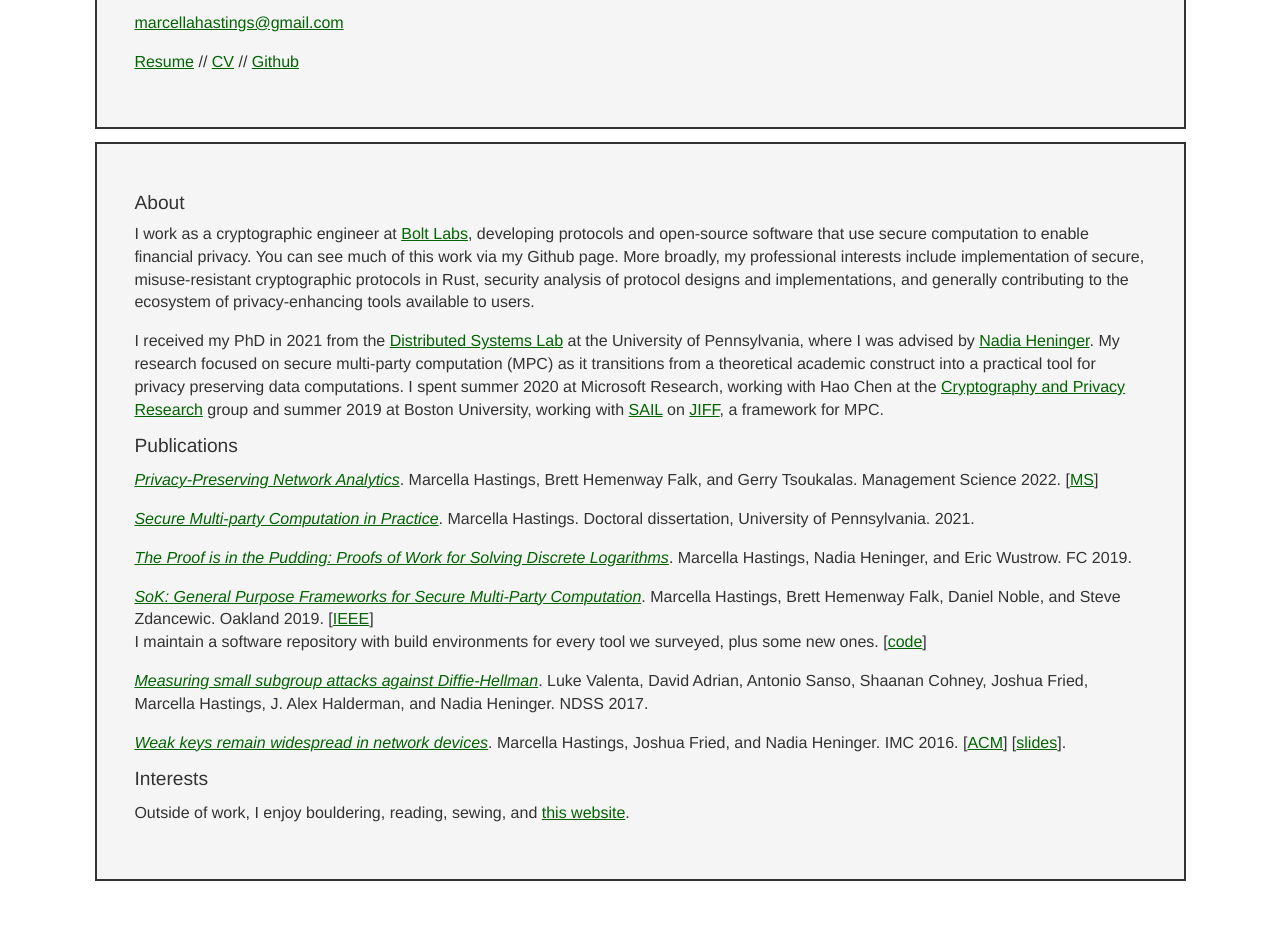
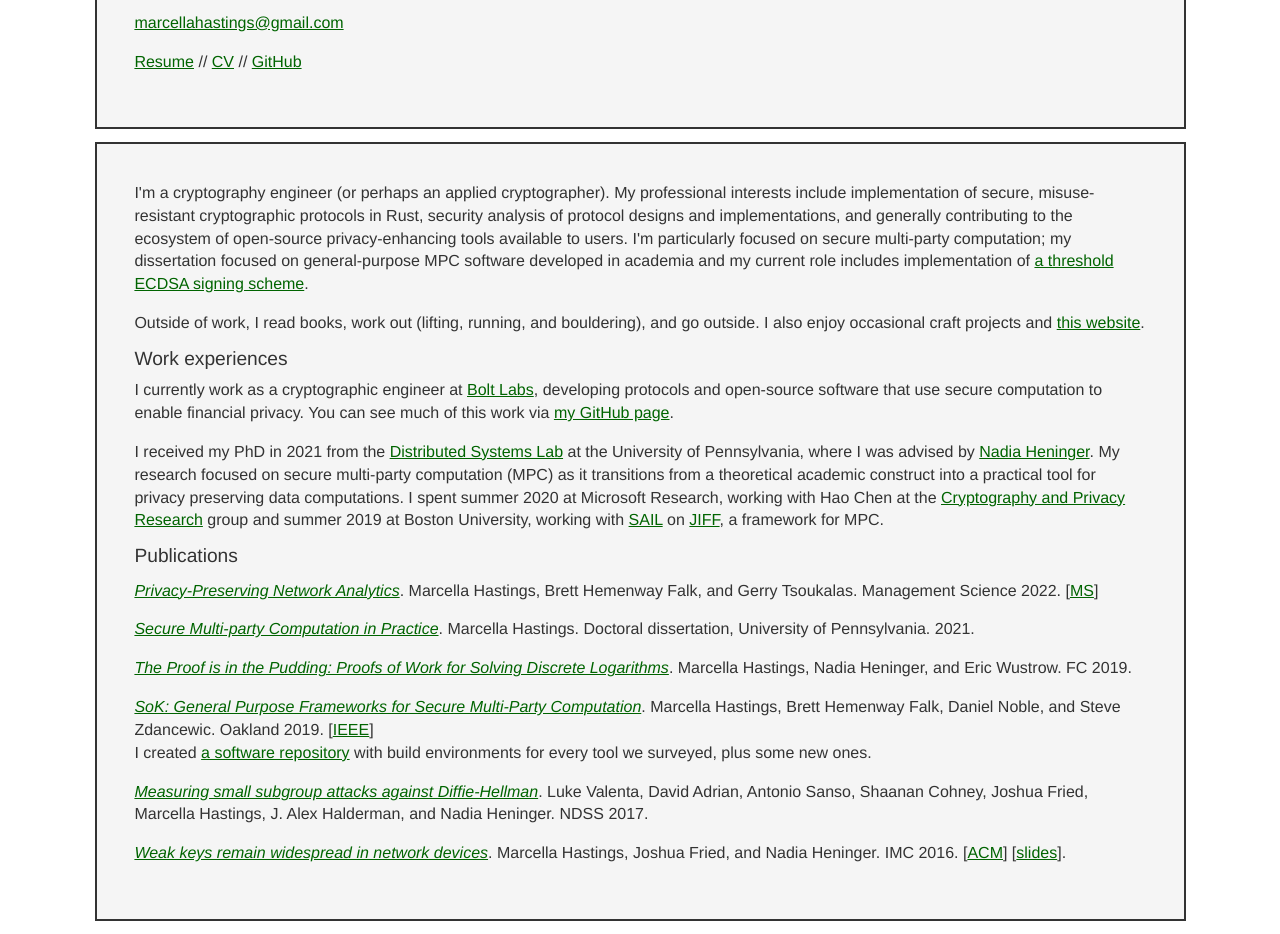
Before and after one commit to marsella/marsella.github.io, a plain HTML site: page index.html in a window 1280 px wide. Shown: the part 85-1019 px from the top of the page. Before the commit the page ends 978 px from the top, so only its background shows below. Drawn offline with Linux system fonts and the light colour scheme.

Commit message:
update about section

```diff
--- a/index.html
+++ b/index.html
@@ -15,14 +15,21 @@
     </p>
     <p><a href="static/resume.pdf">Resume</a> //
     <a href="static/cv.pdf">CV</a> //
-    <a href="http://github.com/marsella">Github</a>
+    <a href="http://github.com/marsella">GitHub</a>
     </p>
   </div>
 
   <div class=main>
-    <h1> About </h1>
-    I work as a cryptographic engineer at <a href=https://boltlabs.tech>Bolt Labs</a>, developing protocols and open-source software that use secure computation to enable financial privacy. You can see much of this work via my Github page.
-    More broadly, my professional interests include implementation of secure, misuse-resistant cryptographic protocols in Rust, security analysis of protocol designs and implementations, and generally contributing to the ecosystem of privacy-enhancing tools available to users.
+    I'm a cryptography engineer (or perhaps an applied cryptographer).
+    My professional interests include implementation of secure, misuse-resistant cryptographic protocols in Rust, security analysis of protocol designs and implementations, and generally contributing to the ecosystem of open-source privacy-enhancing tools available to users.
+    I'm particularly focused on secure multi-party computation; my dissertation focused on general-purpose MPC software developed in academia and my current role includes implementation of <a href="https://github.com/boltlabs-inc/tss-ecdsa">a threshold ECDSA signing scheme</a>.
+
+    <p>
+    Outside of work, I read books, work out (lifting, running, and bouldering), and go outside. I also enjoy occasional craft projects and <a href="https://www.majos.net/">this website</a>.
+    </p>
+
+    <h1>Work experiences</h1>
+    I currently work as a cryptographic engineer at <a href=https://boltlabs.tech>Bolt Labs</a>, developing protocols and open-source software that use secure computation to enable financial privacy. You can see much of this work via <a href="http://github.com/marsella">my GitHub page</a>.
 
     <p>
     I received my PhD in 2021 from the <a href="https://dsl.cis.upenn.edu/">Distributed Systems Lab</a> at the University of Pennsylvania, where I was advised by <a href=https://cseweb.ucsd.edu/~nadiah/>Nadia Heninger</a>.
@@ -37,26 +44,30 @@
     <b>Marcella Hastings</b>, Brett Hemenway Falk, and Gerry Tsoukalas.
     Management Science 2022.
     [<a href="https://pubsonline.informs.org/doi/epdf/10.1287/mnsc.2022.4582">MS</a>]
+    </p>
 
     <p><i><a href="static/dissertation.pdf">Secure Multi-party Computation in Practice</a></i>.
     <b>Marcella Hastings</b>.
     Doctoral dissertation, University of Pennsylvania. 2021.
+    </p>
 
     <p><i><a href="https://eprint.iacr.org/2018/939.pdf">The Proof is in the Pudding: Proofs of Work for Solving Discrete Logarithms</a></i>.
     <b>Marcella Hastings</b>, Nadia Heninger, and Eric Wustrow.
     FC 2019.
+    </p>
 
     <p><i><a href="static/mpcsok.pdf">SoK: General Purpose Frameworks for Secure Multi-Party Computation</a></i>.
     <b>Marcella Hastings</b>, Brett Hemenway Falk, Daniel Noble, and Steve Zdancewic.
     Oakland 2019.
     [<a href="https://www.computer.org/csdl/proceedings/sp/2019/6660/00/666000a462.pdf">IEEE</a>] <br/>
-    I maintain a software repository with build environments for every tool we surveyed, plus some new ones.
-    [<a href="https://github.com/mpc-sok/frameworks">code</a>]
+    I created <a href="https://github.com/mpc-sok/frameworks">a software repository</a> with build environments for every tool we surveyed, plus some new ones.
+    </p>
 
     <p><i><a href="https://eprint.iacr.org/2016/995">
     Measuring small subgroup attacks against Diffie-Hellman</a></i>.
     Luke Valenta, David Adrian, Antonio Sanso, Shaanan Cohney, Joshua Fried, <b>Marcella Hastings</b>, J. Alex Halderman, and Nadia Heninger.
     NDSS 2017.
+    </p>
 
     <p><i><a
     href="https://www.cis.upenn.edu/~nadiah/papers/weak-keys/weak-keys.pdf">
@@ -64,10 +75,6 @@
     <b>Marcella Hastings</b>, Joshua Fried, and Nadia Heninger.
     IMC 2016.
     [<a href="https://dl.acm.org/citation.cfm?id=2987486">ACM</a>] [<a href="static/imc.pdf">slides</a>].
-
-    <h1> Interests</h1>
-    <p>
-    Outside of work, I enjoy bouldering, reading, sewing, and <a href="https://www.majos.net/">this website</a>.
     </p>
 
   </div>
```
